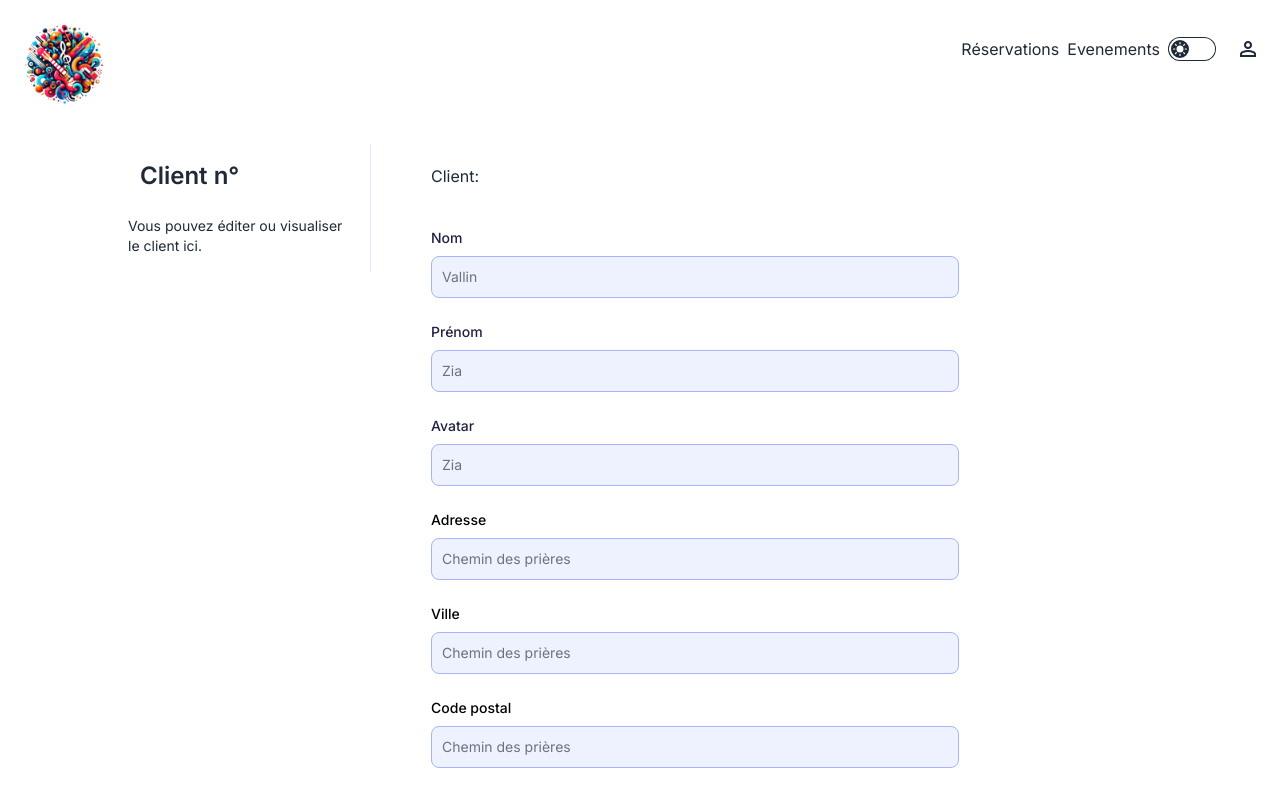
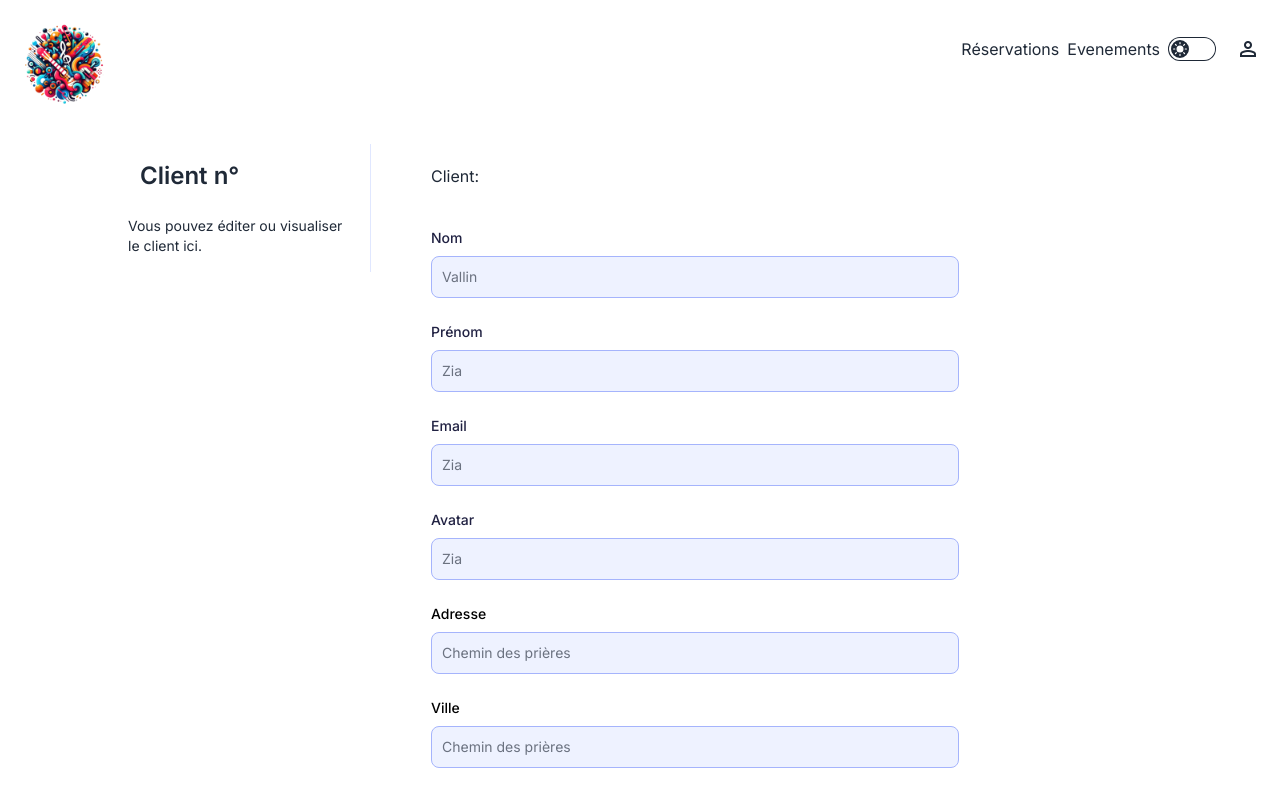
Before and after one commit to PotlaETU/Site-Rythmopolis, an Angular app: page /clients/1 in a window 1280 px wide. Shown: the top 790 px of the page. Built offline with nearby package versions, Linux system fonts and the light colour scheme; no server answers; sample sign-in values are in the browser's storage; a web font is replaced by a local one.

Commit message:
Correction pour avoir le User dans le detail

```diff
--- a/src/app/components/detail-client/detail-client.component.html
+++ b/src/app/components/detail-client/detail-client.component.html
@@ -55,6 +55,19 @@
                   class="bg-indigo-50 border border-indigo-300 text-sm rounded-lg focus:ring-indigo-500 focus:border-indigo-500 block w-full p-2.5"
                   placeholder="Zia"
                   value="{{ client?.prenom }}"
+                />
+              </div>
+
+              <div class="mb-2 sm:mb-6">
+                <label for="email" class="block mb-2 text-sm font-medium"
+                >Email</label>
+                <input
+                  type="text"
+                  id="email"
+                  formControlName="email"
+                  class="bg-indigo-50 border border-indigo-300 text-sm rounded-lg focus:ring-indigo-500 focus:border-indigo-500 block w-full p-2.5"
+                  placeholder="Zia"
+                  value="{{ client?.user?.email }}"
                 />
               </div>
 
--- a/src/app/components/detail-client/detail-client.component.ts
+++ b/src/app/components/detail-client/detail-client.component.ts
@@ -21,7 +21,6 @@ export class DetailClientComponent {
   route = inject(ActivatedRoute);
   clientService = inject(ClientService);
   client?: Client;
-  user?: User;
   authService = inject(AuthentificationService);
   reservations? : Reservation[];
   loading = false;
@@ -30,6 +29,7 @@ export class DetailClientComponent {
   form: FormGroup = new FormGroup({
     nom: new FormControl("", ),
     prenom: new FormControl("", ),
+    email: new FormControl("", ),
     avatar: new FormControl("", ),
     adresse: new FormControl("", ),
     ville: new FormControl(""),
@@ -42,6 +42,10 @@ export class DetailClientComponent {
 
   get prenom(): any {
     return this.form.get('prenom');
+  }
+
+  get email(): any {
+    return this.form.get('email');
   }
 
   get avatar(): any {
@@ -62,13 +66,10 @@ export class DetailClientComponent {
 
 
   ngOnInit() {
-    let idParam = this.route.snapshot.paramMap.get('id');
-    this.id = idParam ? +idParam : 1;
+    this.id = +(this.route.snapshot.paramMap.get('id') || 0);
     console.log(this.id)
-    this.clientService.getClients().subscribe(clients => {
-      this.client = clients.find(client => client.id === this.id);
-    })
-    this.clientService.getUserById(this.id).subscribe(user => {this.user = user});
+    this.clientService.getClient(this.id.toString()).subscribe(client => { this.client = client; this.form.patchValue(client) });
+    this.clientService.getUser(this.id.toString()).subscribe(user => { this.form.patchValue(user) });
   }
 
   modifUser() {
--- a/src/app/models/client.ts
+++ b/src/app/models/client.ts
@@ -9,5 +9,5 @@ export interface Client {
   adresse: string;
   code_postal: string;
   ville: string;
-  user_id: number;
+  user: User;
 }
--- a/src/app/services/client.service.ts
+++ b/src/app/services/client.service.ts
@@ -54,6 +54,17 @@ export class ClientService {
     );
   }
 
+  getUser(id:string):Observable<User>{
+    const url = `${environment.apiURL}/clients/${id}`;
+    const token = JSON.parse(localStorage.getItem('user') || '{}' ).token;
+    const httpOptions = {
+      headers: new HttpHeaders({'Content-Type': 'application/json', 'authorization': `bearer ${token}`})
+    };
+    return this.http.get<{user: User}>(url, httpOptions).pipe(
+      map(res => res.user)
+    );
+  }
+
   setClient(id: number, form: FormGroup):Observable<Client>{
     const url = `${environment.apiURL}/clients/${id}`;
     const token = JSON.parse(localStorage.getItem('user') || '{}').token;
```
